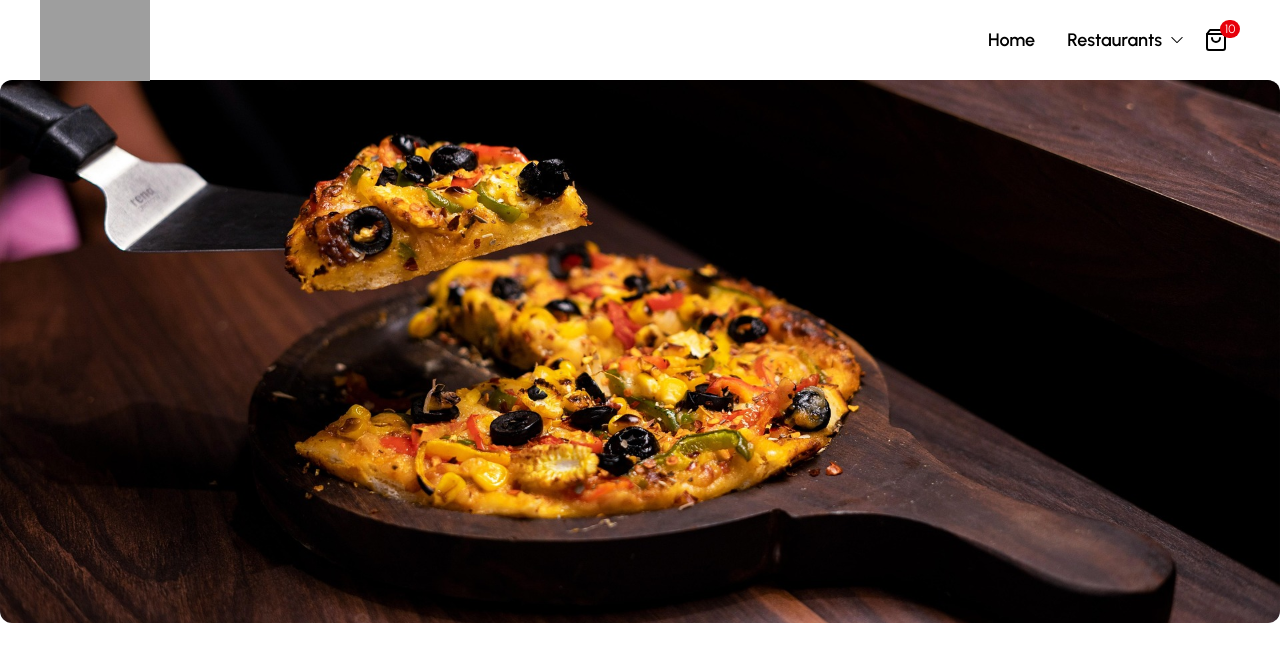
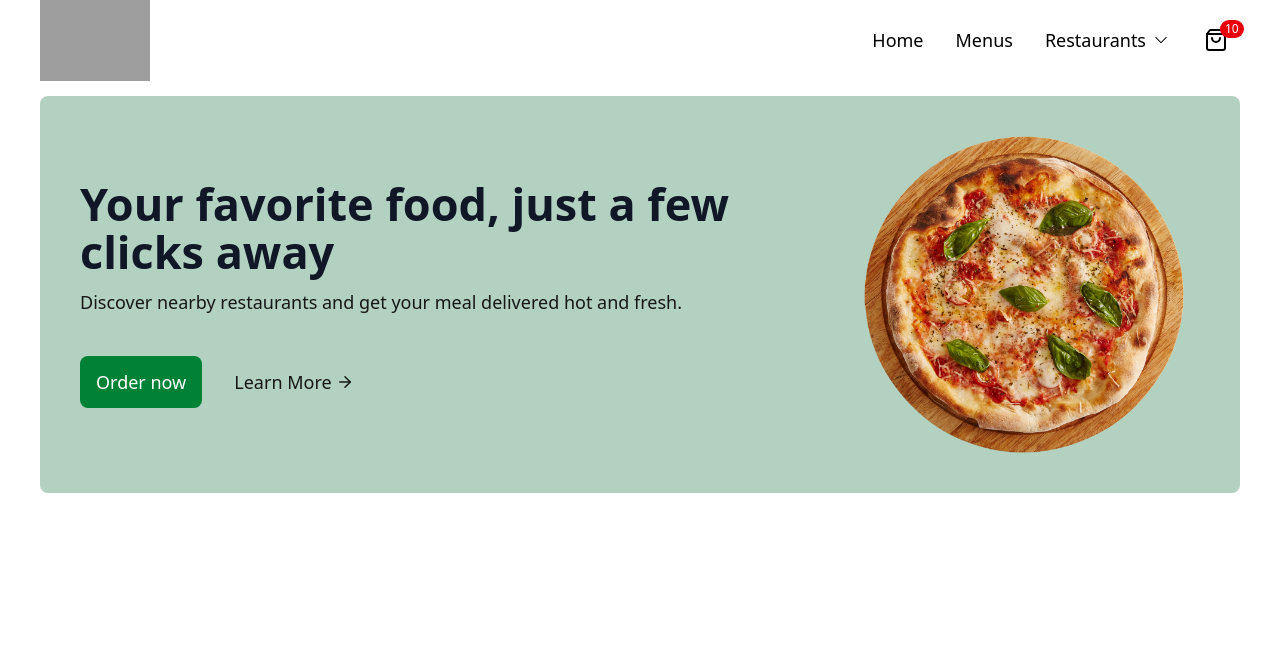
Before and after one commit to Pranish03/foodi-frontend, a Next.js app: page / in a window 1280 px wide. Shown: the top 662 px of the page. Built offline with nearby package versions, Linux system fonts and the light colour scheme; grey boxes are pictures that could not be loaded.

Commit message:
Fix banner

```diff
--- a/app/globals.css
+++ b/app/globals.css
@@ -8,5 +8,5 @@
 body {
   background: var(--background);
   color: var(--foreground);
-  font-family: var(--font-urbanist-sans);
+  font-family: var(--font-poppins-sans);
 }
--- a/app/layout.js
+++ b/app/layout.js
@@ -1,9 +1,9 @@
-import { Urbanist } from "next/font/google";
+import { Roboto } from "next/font/google";
 import "./globals.css";
 import Header from "@/components/Header";
 
-const urbanist = Urbanist({
-  variable: "--font-urbanist-sans",
+const roboto = Roboto({
+  variable: "--font-roboto-sans",
   subsets: ["latin"],
 });
 
@@ -15,7 +15,7 @@ export const metadata = {
 export default function RootLayout({ children }) {
   return (
     <html lang="en">
-      <body className={`${urbanist.variable} antialiased`}>
+      <body className={`${roboto.variable} antialiased`}>
         <Header />
         {children}
       </body>
--- a/components/Header.jsx
+++ b/components/Header.jsx
@@ -1,3 +1,4 @@
+/* eslint-disable react-hooks/exhaustive-deps */
 "use client";
 
 import React, { useState, useEffect } from "react";
@@ -83,7 +84,7 @@ const Header = () => {
           />
         )}
 
-        <div className="flex items-center gap-2 text-black">
+        <div className="flex items-center gap-6 text-black">
           <Menu
             showResMenu={showResMenu}
             setShowResMenu={setShowResMenu}
--- a/components/HeroBanner.jsx
+++ b/components/HeroBanner.jsx
@@ -1,16 +1,39 @@
 import Image from "next/image";
+import { FiArrowRight } from "react-icons/fi";
+import Wrapper from "./Wrapper";
 
 const HeroBanner = () => {
   return (
-    <div className="relative text-white bg-[#E6E9F2] text-[20px] w-full max-w-340 mx-auto rounded-xl overflow-clip">
-      <Image
-        src="/bannerimg.svg"
-        alt="Hero"
-        width={1360}
-        height={500}
-        className="md:aspect-auto object-cover"
-      />
-    </div>
+    <Wrapper>
+      <div className="bg-green-800/30 rounded-lg flex items-center justify-between p-10 mt-4">
+        <div>
+          <h1 className="text-[45px]/12 font-bold text-gray-900 mb-3 y">
+            Your favorite food, just a few <br /> clicks away
+          </h1>
+          <p className="text-lg mb-10">
+            Discover nearby restaurants and get your meal delivered hot and
+            fresh.
+          </p>
+          <div className="flex items-center gap-8">
+            <button className="bg-green-700 hover:bg-green-700/95 text-lg text-white px-4 py-3 rounded-lg cursor-pointer">
+              Order now
+            </button>
+
+            <button className="flex items-center gap-1 text-lg cursor-pointer">
+              Learn More
+              <FiArrowRight size={18} />
+            </button>
+          </div>
+        </div>
+        <Image
+          src="/item.png"
+          alt="Hero"
+          width={320}
+          height={320}
+          className="md:aspect-auto object-cover mr-4"
+        />
+      </div>
+    </Wrapper>
   );
 };
 
--- a/components/Menu.jsx
+++ b/components/Menu.jsx
@@ -4,12 +4,13 @@ import { BsChevronDown } from "react-icons/bs";
 
 const data = [
   { id: 1, name: "Home", url: "/" },
+  { id: 2, name: "Menus", url: "/menus" },
   { id: 3, name: "Restaurants", subMenu: true },
 ];
 
 const Menu = ({ showResMenu, setShowResMenu, restaurants }) => {
   return (
-    <ul className="hidden md:flex items-center gap-8 font-semibold text-black text-lg">
+    <ul className="hidden md:flex items-center gap-8 text-black text-lg">
       {data.map((item) => {
         return (
           <React.Fragment key={item.id}>
@@ -23,7 +24,7 @@ const Menu = ({ showResMenu, setShowResMenu, restaurants }) => {
                 <BsChevronDown size={14} />
 
                 {showResMenu && (
-                  <ul className="bg-white absolute top-6 left-0 min-w-62.5 px-1 py-1 text-black shadow-lg">
+                  <ul className="bg-white border border-gray-200 rounded-lg absolute top-7 left-0 min-w-62.5 px-1 py-1 text-black shadow-lg">
                     {/* {restaurants?.map(({ attributes: r, id }) => { */}
                     {restaurants?.map((r) => {
                       return (
--- a/components/MenuMobile.jsx
+++ b/components/MenuMobile.jsx
@@ -14,7 +14,7 @@ const MenuMobile = ({
   restaurants,
 }) => {
   return (
-    <ul className="flex flex-col md:hidden font-bold absolute top-12.5 left-0 w-full h-[calc(100vh-50px)] bg-white border-t text-black">
+    <ul className="flex flex-col md:hidden absolute top-12.5 left-0 w-full h-[calc(100vh-50px)] bg-white border-t text-black">
       {data.map((item) => {
         return (
           <React.Fragment key={item.id}>
```
Also changed, not shown: public/item.png (added), 1 other file (tests, documents, lock files or other folders).
